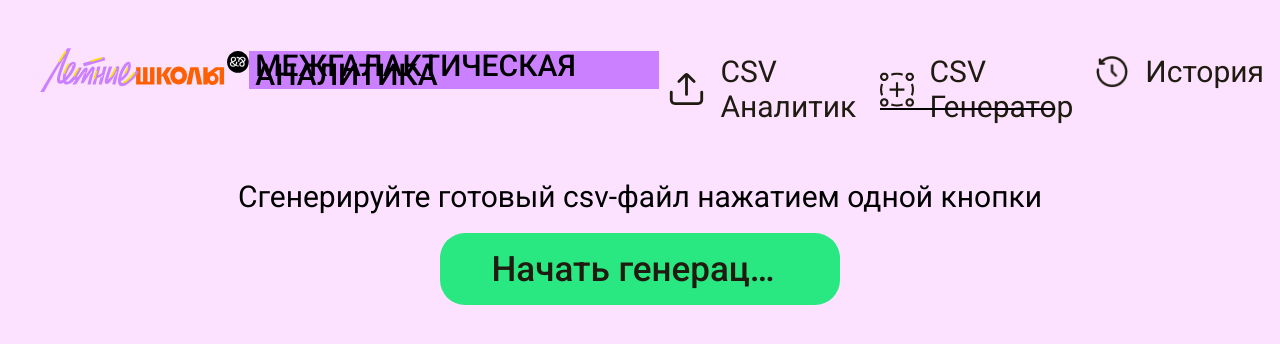
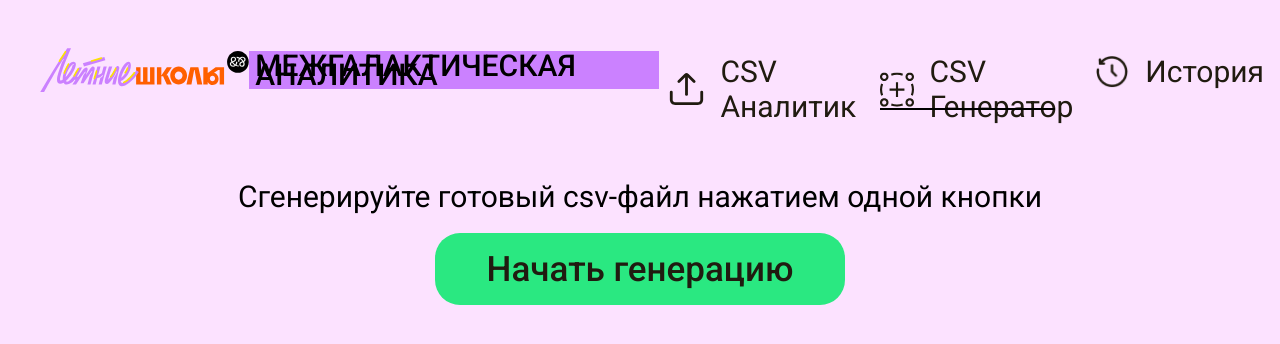
Before and after one commit to shimolina-polina/Intergalactic-Analytics-Service, a React (Vite) app: page /generator in a window 1280 px wide. Shown: the top 344 px of the page. Built offline with nearby package versions, Linux system fonts and the light colour scheme.

Commit message:
small fixes

```diff
--- a/src/App.tsx
+++ b/src/App.tsx
@@ -1,4 +1,4 @@
-import { BrowserRouter, Route, Routes } from 'react-router-dom';
+import { BrowserRouter, Navigate, Route, Routes } from 'react-router-dom';
 import AnalyticsPage from './pages/AnalyticsPage/AnalyticsPage';
 import HistoryPage from './pages/HistoryPage/HistoryPage';
 import GeneratorPage from './pages/GeneratorPage/GeneratorPage';
@@ -9,10 +9,10 @@ function App() {
         <BrowserRouter>
             <Routes>
                 <Route path="/" element={<Layout />}>
+                    <Route index element={<Navigate to="/analytics" replace />} />
                     <Route path="/analytics" element={<AnalyticsPage />} />
                     <Route path="/generator" element={<GeneratorPage />} />
                     <Route path="/history" element={<HistoryPage />} />
-                    <Route path="*" element={<AnalyticsPage />} />
                 </Route>
             </Routes>
         </BrowserRouter>
--- a/src/components/HistoryComponents/HistoryList/HistoryItem/ItemModal/ItemModal.tsx
+++ b/src/components/HistoryComponents/HistoryList/HistoryItem/ItemModal/ItemModal.tsx
@@ -11,7 +11,7 @@ export default function ItemModal({ open, onClose, metrics }: { open: boolean; o
                     <div className={styles.modal} onClick={(e) => e.stopPropagation()}>
                         <div className={styles.content}>
                             {metricsMap.map(item => (
-                                <div className={styles.row}>
+                                <div className={styles.row} key={item.key}>
                                     <p className={styles.value}>
                                         {metrics[item.key]}
                                     </p>
--- a/src/components/UI/UploadButton/UploadButton.module.css
+++ b/src/components/UI/UploadButton/UploadButton.module.css
@@ -6,7 +6,7 @@
     cursor: pointer;
     color: #201b10;
     flex: 1;
-    max-width: 400px;
+    max-width: 450px;
     overflow: hidden;
     text-wrap: nowrap;
     white-space: nowrap;
```
